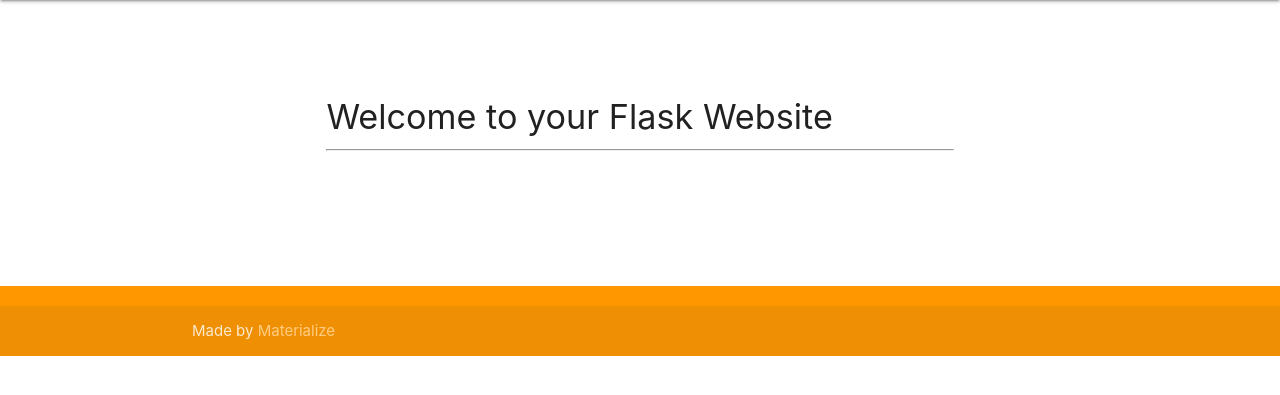
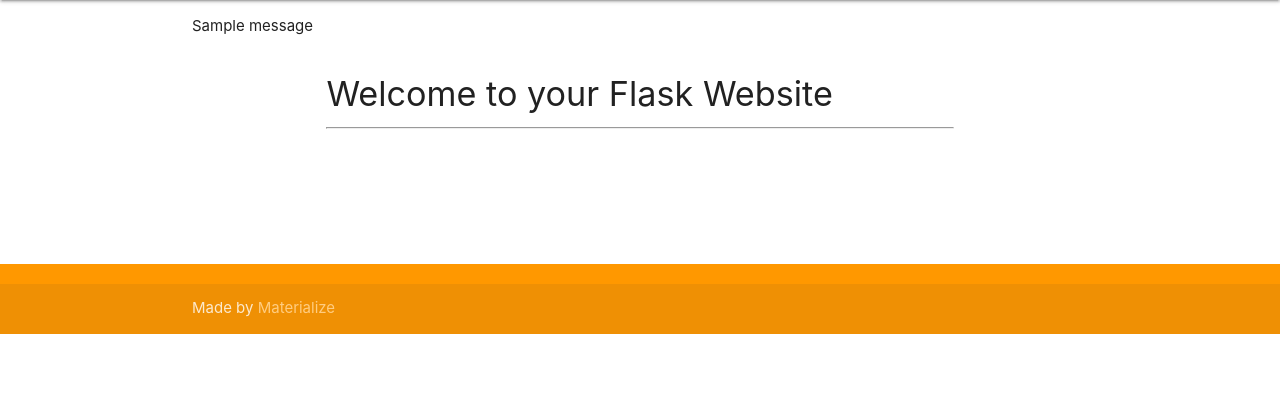
Before and after one commit to jonelr/flask_template, a Flask app: page / in a window 1280 px wide. Shown: the part 64-459 px from the top of the page. Run offline with Flask 3, Linux system fonts and the light colour scheme; tables that the repository leaves empty hold one stand-in row (values such as "Sample post"); one stand-in notice (Sample message) is shown; some libraries are stand-ins or nearby versions.

Commit message:
Update base template

```diff
--- a/myapp/templates/base.html
+++ b/myapp/templates/base.html
@@ -53,9 +53,13 @@
 
         <div class="section no-pad-bot" id="index-banner">
             <div class="container">
-            <br><br>
-            {% block banner %}
-            {% endblock %}
+                {% with messages = get_flashed_messages() %}
+                {% if messages %}
+                {% for message in messages %}
+                <div class="alert alert-info" role="alert">{{ message }}</div>
+                {% endfor %}
+                {% endif %}
+                {% endwith %}
             </div>
         </div>
 
```
Lines whose indentation alone changed are shown as unchanged.
